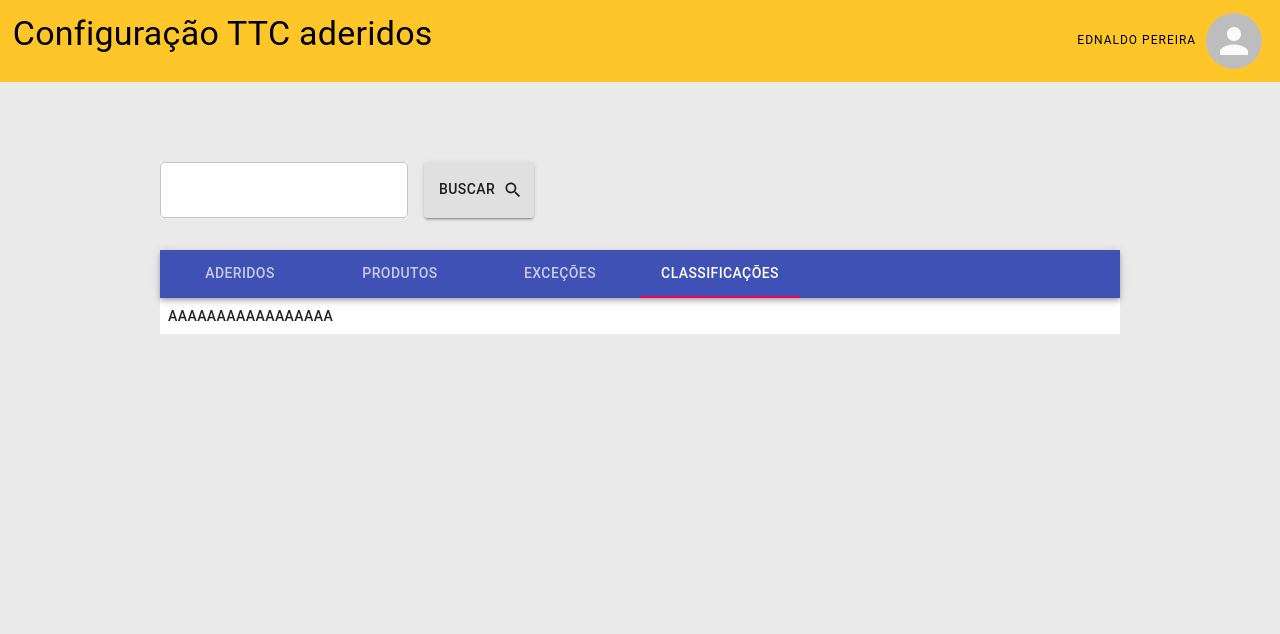
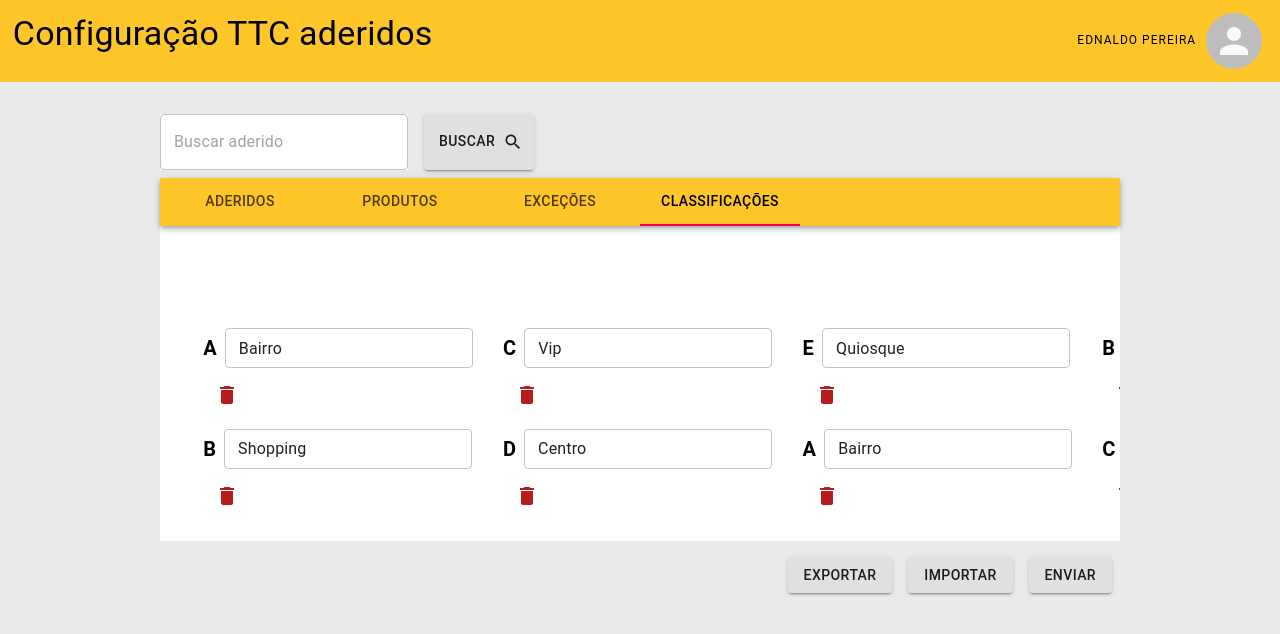
Before and after one commit to marea98/desafio-front-ttc, a React (Create React App) app in the folder desafio-front-ttc/: page / in a window 1280 px wide. Both pictures are taken after a click on the tab "CLASSIFICAÇÕES". Shown: the top 634 px of the page. Built offline with nearby package versions, Linux system fonts and the light colour scheme.

Commit message:
feat: refactor

```diff
--- a/desafio-front-ttc/src/App.css
+++ b/desafio-front-ttc/src/App.css
@@ -4,4 +4,5 @@
 
 body {
   background-color: #eaeaea;
+  overflow: hidden;
 }
--- a/desafio-front-ttc/src/components/classificationComponent.jsx
+++ b/desafio-front-ttc/src/components/classificationComponent.jsx
@@ -1,5 +1,6 @@
 import React from 'react';
-import {DeleteIcon, AddIcon} from '@material-ui/icons';
+import { Add, Delete } from '@material-ui/icons';
+import classificacoes from '../data/classificacoes'
 import {
     Box,
     Grid,
@@ -10,16 +11,31 @@ import {
     AppBar,
     makeStyles,
     Button,
-    Avatar
-      } from '@material-ui/core';
+    Avatar,
+    IconButton
+} from '@material-ui/core';
 
 
 
 const ClassificationComponent = () => {
+    console.log(classificacoes)
     return (
         <Grid container>
-            <Button>aaaaaaaaaaaaaaaaa</Button>
+            <Grid container item justify="flex-end" direction="column" style={{ padding: "1rem 2.5rem 1rem 2.5rem", maxHeight: "23rem", overflow: "auto" }}>
+                {classificacoes.map(classificado => {
+                    return (
+                        <Grid container item xs="4" alignItems="center" justify="flex-start" style={{margin: ".2rem"}}>
+                            <Typography component="span"variant="h6"><b>{classificado.sigla}</b></Typography>
+                            <TextField variant='outlined' value={classificado.nome} size="small" style={{ backgroundColor: "#ffff", marginLeft: ".5rem" }} />
+                            <IconButton aria-label="delete" onClick={() => alert("Deletar")}>
+                                <Delete htmlColor="#b71c1c"/>
+                            </IconButton>
+                        </Grid>
+                    )
+                })}
+            </Grid>
         </Grid>
     )
 }
+
 export default ClassificationComponent;
--- a/desafio-front-ttc/src/components/tableComponent.jsx
+++ b/desafio-front-ttc/src/components/tableComponent.jsx
@@ -1,17 +1,23 @@
 import React from 'react';
 import { withStyles, makeStyles } from '@material-ui/core/styles';
-import Table from '@material-ui/core/Table';
-import TableBody from '@material-ui/core/TableBody';
-import TableCell from '@material-ui/core/TableCell';
-import TableContainer from '@material-ui/core/TableContainer';
-import TableHead from '@material-ui/core/TableHead';
-import TableRow from '@material-ui/core/TableRow';
-import Paper from '@material-ui/core/Paper';
+import { Visibility } from '@material-ui/icons';
+import {
+  Paper,
+  TableRow,
+  TableHead,
+  TableContainer,
+  TableCell,
+  TableBody,
+  Table,
+  IconButton
+} from '@material-ui/core'
+
+
 
 const StyledTableCell = withStyles((theme) => ({
   head: {
-    backgroundColor: "#ffc629",
-    color: theme.palette.common.black,
+    backgroundColor: "#292626",
+    color: theme.palette.common.white,
   },
   body: {
     fontSize: 14,
@@ -38,9 +44,8 @@ const GenericTable = ({data}) => {
       <Table className={classes.table} aria-label="customized table">
         <TableHead>
           <TableRow>
-
-            {Object.keys(data[0]).map((column, i) => <StyledTableCell key={i} align="left">{column.Capitalize()}</StyledTableCell>)}
-
+            {Object.keys(data[0]).map((column, i) => <StyledTableCell key={i} align={i === 0 ? "left" : "center"}>{column.Capitalize()}</StyledTableCell>)}
+            <StyledTableCell align="right">Visualizar</StyledTableCell>
           </TableRow>
         </TableHead>
         <TableBody>
@@ -50,10 +55,16 @@ const GenericTable = ({data}) => {
             return (
             <TableRow key={i}>
 
-            {propNames.map((prop, i) => {
-              return(
-              <StyledTableCell key={prop} align="left">{row[prop]}</StyledTableCell>
-            )})}
+                {propNames.map((prop, i) => {
+                  return(
+                  <StyledTableCell key={prop} align={i === 0 ? "left" : "center"}>{row[prop]}</StyledTableCell>
+                )})}
+
+                <StyledTableCell align="right" style={{padding: "0px"}}>
+                  <IconButton>
+                    <Visibility size="small"/>
+                  </IconButton>
+                </StyledTableCell>
 
             </TableRow>
           )})}
--- a/desafio-front-ttc/src/data/classificacoes.js
+++ b/desafio-front-ttc/src/data/classificacoes.js
@@ -1,4 +1,144 @@
 const classificacoesData = [
+    {
+        sigla : "A",
+        nome : "Bairro",
+    },
+    {
+        sigla : "B",
+        nome : "Shopping",
+    },
+    {
+        sigla : "C",
+        nome : "Vip",
+    },
+    {
+        sigla : "D",
+        nome : "Centro",
+    },
+    {
+        sigla : "E",
+        nome : "Quiosque",
+    },
+    {
+        sigla : "A",
+        nome : "Bairro",
+    },
+    {
+        sigla : "B",
+        nome : "Shopping",
+    },
+    {
+        sigla : "C",
+        nome : "Vip",
+    },
+    {
+        sigla : "D",
+        nome : "Centro",
+    },
+    {
+        sigla : "E",
+        nome : "Quiosque",
+    },
+    {
+        sigla : "A",
+        nome : "Bairro",
+    },
+    {
+        sigla : "B",
+        nome : "Shopping",
+    },
+    {
+        sigla : "C",
+        nome : "Vip",
+    },
+    {
+        sigla : "D",
+        nome : "Centro",
+    },
+    {
+        sigla : "E",
+        nome : "Quiosque",
+    },
+    {
+        sigla : "A",
+        nome : "Bairro",
+    },
+    {
+        sigla : "B",
+        nome : "Shopping",
+    },
+    {
+        sigla : "C",
+        nome : "Vip",
+    },
+    {
+        sigla : "D",
+        nome : "Centro",
+    },
+    {
+        sigla : "E",
+        nome : "Quiosque",
+    },
+    {
+        sigla : "A",
+        nome : "Bairro",
+    },
+    {
+        sigla : "B",
+        nome : "Shopping",
+    },
+    {
+        sigla : "C",
+        nome : "Vip",
+    },
+    {
+        sigla : "D",
+        nome : "Centro",
+    },
+    {
+        sigla : "E",
+        nome : "Quiosque",
+    },
+    {
+        sigla : "A",
+        nome : "Bairro",
+    },
+    {
+        sigla : "B",
+        nome : "Shopping",
+    },
+    {
+        sigla : "C",
+        nome : "Vip",
+    },
+    {
+        sigla : "D",
+        nome : "Centro",
+    },
+    {
+        sigla : "E",
+        nome : "Quiosque",
+    },
+    {
+        sigla : "A",
+        nome : "Bairro",
+    },
+    {
+        sigla : "B",
+        nome : "Shopping",
+    },
+    {
+        sigla : "C",
+        nome : "Vip",
+    },
+    {
+        sigla : "D",
+        nome : "Centro",
+    },
+    {
+        sigla : "E",
+        nome : "Quiosque",
+    },
     {
         sigla : "A",
         nome : "Bairro",
@@ -20,3 +160,5 @@ const classificacoesData = [
         nome : "Quiosque",
     }
 ]
+
+export default classificacoesData;
--- a/desafio-front-ttc/src/pages/home.jsx
+++ b/desafio-front-ttc/src/pages/home.jsx
@@ -18,8 +18,6 @@ import {
   Button,
   Avatar
     } from '@material-ui/core';
-
-
 function TabPanel(props) {
   const { children, value, index, ...other } = props;
 
@@ -58,8 +56,8 @@ const useStyles = makeStyles((theme) => ({
     flexGrow: 1,
     backgroundColor: theme.palette.background.paper,
   },
-  button: {
-    height: "100%",
+  buttonsDown: {
+    margin: ".5rem",
   },
   header: {
     backgroundColor: "#ffc629",
@@ -92,12 +90,11 @@ const SimpleTabs = ()  => {
             </Grid>
         </Grid>
         <Grid container style={{height: "2rem"}}>
-            <Grid container direction='column' style={{padding: "5rem 10rem 0 10rem"}}>
-                <Grid item justify='flex-start' container style={{marginBottom: "2rem"}} >
-                    <TextField variant='outlined' style={{backgroundColor: "#ffff"}}/>
+            <Grid container direction='column' style={{padding: "2rem 10rem 0 10rem"}}>
+                <Grid item justify='flex-start' container style={{marginBottom: ".5rem"}} >
+                    <TextField variant='outlined' placeholder="Buscar aderido" style={{backgroundColor: "#ffff"}}/>
                     <Button
                         variant="contained"
-                        className={classes.button}
                         endIcon={<SearchIcon />}
                         style={{marginLeft:"1rem", height: "100%", padding: "15px 15px 15px 15px" }}
                         >
@@ -107,7 +104,13 @@ const SimpleTabs = ()  => {
                 <Grid item container justify='center' >
                     <div className={classes.root}>
                     <AppBar position="static">
-                        <Tabs value={value} onChange={handleChange} aria-label="simple tabs example">
+                        <Tabs
+                          value={value}
+                          onChange={handleChange}
+                          aria-label="simple tabs example"
+                          style={{ backgroundColor: "#ffc629", color: "#000" }}
+                          indicatorColor="secondary"
+                        >
                         <Tab label="Aderidos" {...a11yProps(0)} />
                         <Tab label="Produtos" {...a11yProps(1)} />
                         <Tab label="Exceções" {...a11yProps(2)} />
@@ -128,6 +131,13 @@ const SimpleTabs = ()  => {
                     </TabPanel>
                     </div>
                 </Grid>
+
+                <Grid container item justify="flex-end" style={{marginTop: ".5rem"}}>
+                  <Button variant="contained" onClick={() => alert("Exportar")} className={classes.buttonsDown}>Exportar</Button>
+                  <Button variant="contained" onClick={() => alert("Importar")} className={classes.buttonsDown}>Importar</Button>
+                  <Button variant="contained" onClick={() => alert("Enviar")} className={classes.buttonsDown}>Enviar</Button>
+              </Grid>
+
             </Grid>
       </Grid>
     </>
```
